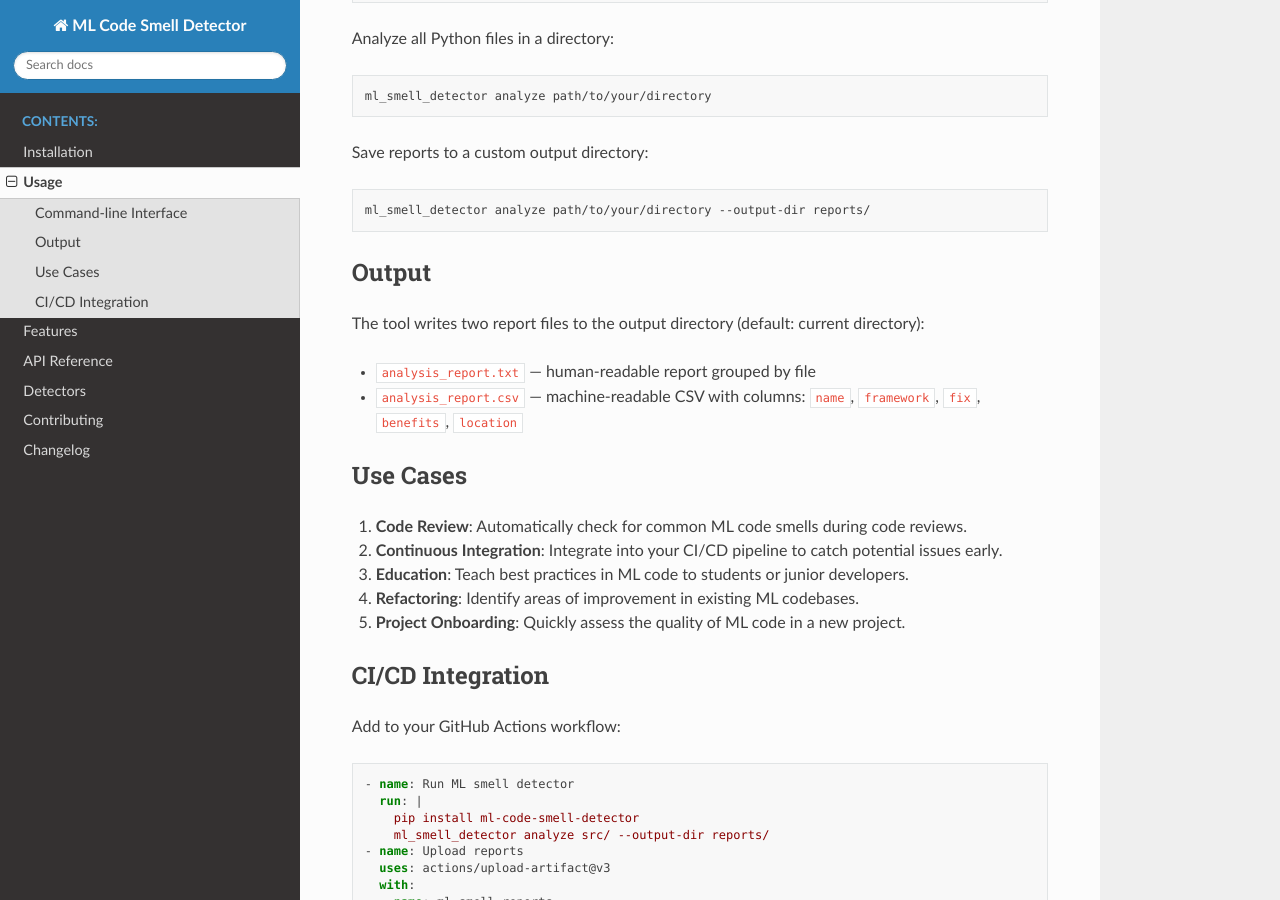
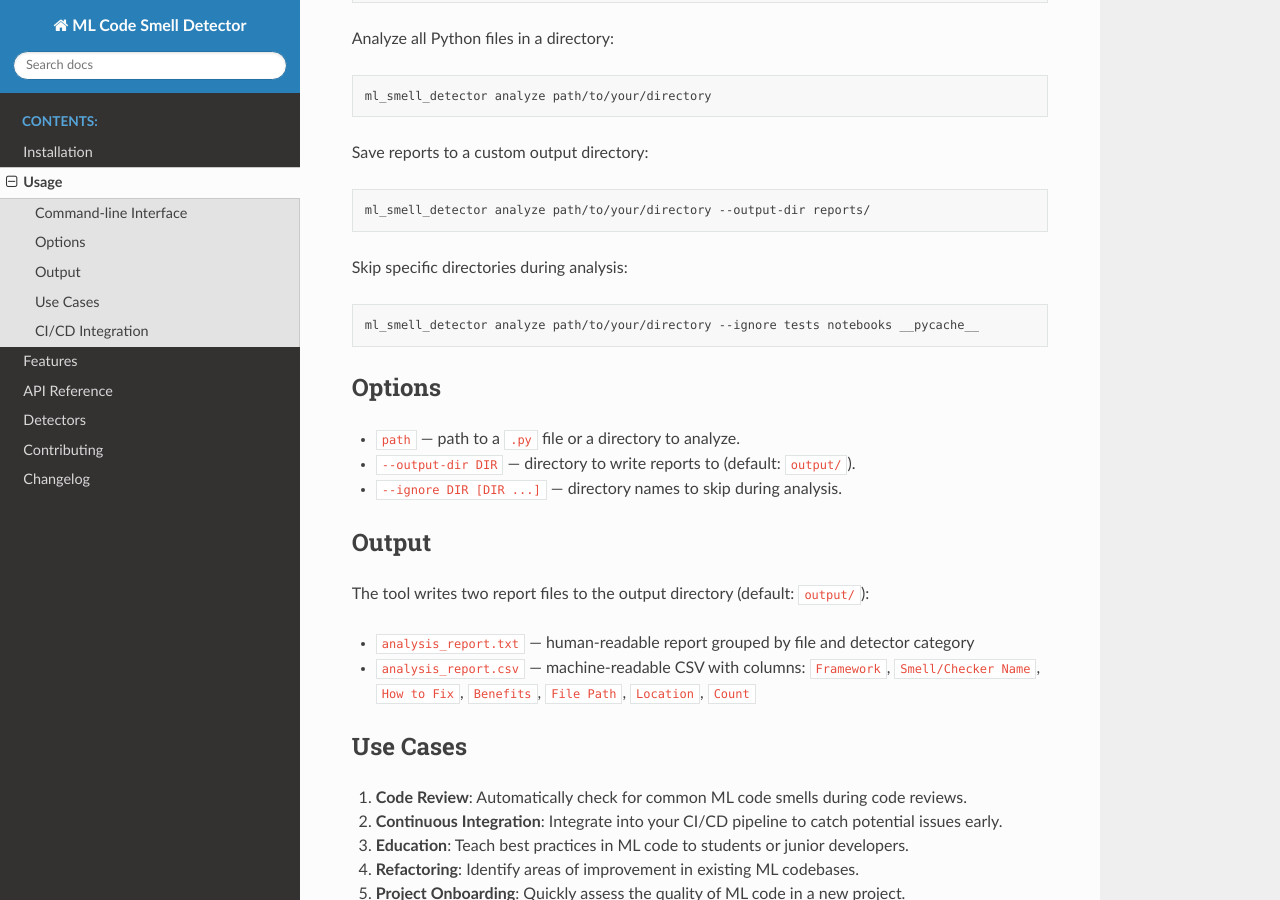
Before and after one commit to KarthikShivasankar/ml_smells_detector, a Sphinx documentation site: the page built from docs/source/usage.rst, in a window 1280 px wide and 900 px high, scrolled down 304 px. Built offline with Sphinx 7.4.7 and the Read the Docs theme 3.1.0, drawn with Linux system fonts in a browser that asks for light colours.

Commit message:
build: finalize 0.1.1 for PyPI release
- Add LICENSE (MIT) so license metadata ships in the distribution
- Add .flake8 config (150-char limit) since flake8 ignores [tool.flake8] in
  pyproject.toml; remove the dead pyproject block
- Migrate utils.py node imports to astroid.nodes (removes deprecation
  warnings, forward-compatible with astroid v5)
- Remove unused imports across test modules; flake8 now clean
- Fix packaging metadata: correct repo URLs to ml_smells_detector, add Bug
  Tracker URL, expand classifiers (Python 3.10-3.13, audience, topic)
- Docs: fix Python requirement to 3.10, add 0.1.1 changelog entry, correct
  usage (CSV columns, default output dir, --ignore), install commands
- Stop tracking leaked .env.txt token and ignore .env.* / *.env

Verified: 212 passed/1 skipped, flake8 clean, uv build + twine check PASSED
Co-authored-by: Cursor <cursoragent@cursor.com>

```diff
--- a/docs/source/contributing.rst
+++ b/docs/source/contributing.rst
@@ -37,8 +37,8 @@ Adding a Detector
 Code Style
 ----------
 
-- Max line length: 150 characters (configured in ``pyproject.toml``).
-- Run ``flake8`` before submitting: ``uv run flake8 ml_code_smell_detector/``.
+- Max line length: 150 characters (configured in ``.flake8``).
+- Run flake8 before submitting: ``uv run flake8 ml_code_smell_detector tests``.
 
 Submitting Changes
 ------------------
--- a/docs/source/index.rst
+++ b/docs/source/index.rst
@@ -31,7 +31,7 @@ Install the package:
 
 .. code-block:: bash
 
-   pip install -e .
+   pip install ml-code-smell-detector
 
 Analyze a Python file:
 
--- a/docs/source/installation.rst
+++ b/docs/source/installation.rst
@@ -24,7 +24,7 @@ Or with standard pip:
 Requirements
 ------------
 
-- Python 3.9+
+- Python 3.10+
 
 Runtime dependencies (installed automatically):
 
--- a/docs/source/usage.rst
+++ b/docs/source/usage.rst
@@ -22,13 +22,26 @@ Save reports to a custom output directory:
 
    ml_smell_detector analyze path/to/your/directory --output-dir reports/
 
+Skip specific directories during analysis:
+
+.. code-block:: bash
+
+   ml_smell_detector analyze path/to/your/directory --ignore tests notebooks __pycache__
+
+Options
+-------
+
+- ``path`` — path to a ``.py`` file or a directory to analyze.
+- ``--output-dir DIR`` — directory to write reports to (default: ``output/``).
+- ``--ignore DIR [DIR ...]`` — directory names to skip during analysis.
+
 Output
 ------
 
-The tool writes two report files to the output directory (default: current directory):
+The tool writes two report files to the output directory (default: ``output/``):
 
-- ``analysis_report.txt`` — human-readable report grouped by file
-- ``analysis_report.csv`` — machine-readable CSV with columns: ``name``, ``framework``, ``fix``, ``benefits``, ``location``
+- ``analysis_report.txt`` — human-readable report grouped by file and detector category
+- ``analysis_report.csv`` — machine-readable CSV with columns: ``Framework``, ``Smell/Checker Name``, ``How to Fix``, ``Benefits``, ``File Path``, ``Location``, ``Count``
 
 Use Cases
 ---------
```
Also changed, not shown: README.md (+2 -2 lines), docs/source/changelog.rst (+10 -2 lines), pyproject.toml (+13 -7 lines), 12 other files.
